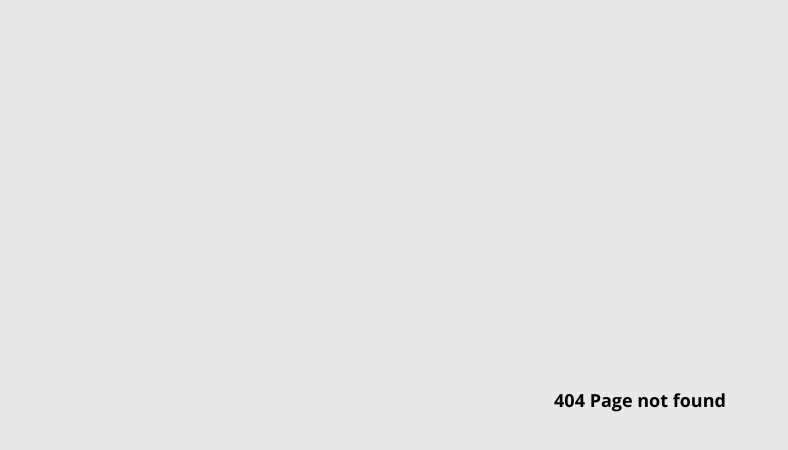
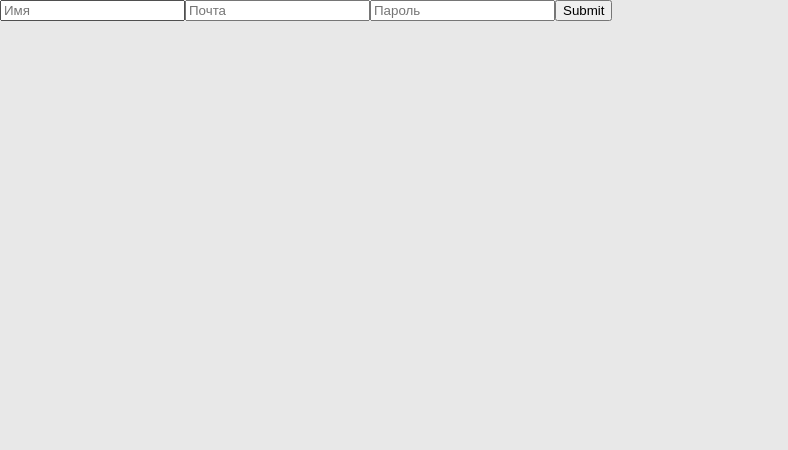
Before and after one commit to echo-tokyo/Pet, a React (Vite) app: page /registration in a window 1280 px wide. Before the commit this address had no page. Shown: the top 450 px of the page, without its empty margins (0-788 px from the left). Built offline with nearby package versions, Linux system fonts and the light colour scheme.

Commit message:
reg, login pages

```diff
--- a/package.json
+++ b/package.json
@@ -14,11 +14,13 @@
     "react": "^18.3.1",
     "react-dom": "^18.3.1",
     "react-easy-crop": "^5.0.8",
+    "react-hook-form": "^7.53.1",
     "react-redux": "^9.1.2",
     "react-router-dom": "^6.26.0",
     "sass": "^1.77.8",
     "styled-components": "^6.1.12",
-    "swiper": "^11.1.14"
+    "swiper": "^11.1.14",
+    "uuid": "^11.0.2"
   },
   "devDependencies": {
     "@types/react": "^18.3.3",
--- a/src/App.tsx
+++ b/src/App.tsx
@@ -1,32 +1,21 @@
-import Info from './components/info/Info'
-import Projects from './components/projects/Projects'
-import Stack from './components/stack/Stack'
-import Services from './components/services/Services'
-import Footer from './components/footer/Footer'
-import { useAppSelector } from './store/hooks'
 // TODO: затемнение фона при просмотре слайда проекта
 // TODO: возможность менять обложку
 
+import { useEffect } from 'react'
+import { useNavigate } from 'react-router-dom'
+
 const App:React.FC = () => {
-  const projects = useAppSelector(state => state.projects.projectsList)
-  const stack = useAppSelector(state => state.stack.stackList)
+  const navigate = useNavigate();
 
-  if(window.location.pathname === '/admin') {
-    localStorage.setItem('isAdmin', 'true')
-  }
-  // } else if(window.location.pathname === '/') {
-  //   localStorage.setItem('isAdmin', 'false')
-  // }
+  useEffect(() => {
+    if (localStorage.getItem('token')) {
+      navigate('/landing')
+    } else {
+      navigate('/registration')
+    }
+  }, [navigate])
 
-  return (
-    <>
-      <Info />
-      {projects.length > 0 && (<Projects />)}
-      {stack.length > 0 && (<Stack />)}
-      <Services />
-      <Footer />
-    </>
-  )
+  return null
 }
 
 export default App
--- a/src/Router.tsx
+++ b/src/Router.tsx
@@ -3,6 +3,9 @@ import App from './App'
 import ProjectPage from './components/projectPage/ProjectPage'
 import { Fragment } from 'react/jsx-runtime'
 import ScrollToTop from './ScrollToTop.ts'
+import Landing from './components/Landing.tsx'
+import Registration from './components/Registration.tsx'
+import Login from './components/Login.tsx'
 
 const Router = () => {
 	return (
@@ -11,9 +14,11 @@ const Router = () => {
 				<ScrollToTop />
 				<Routes>
 					<Route path='/' element={<App />}/>
-					<Route path='/admin' element={<App />}/>
+					<Route path='/registration' element={<Registration />} />
+					<Route path='/login' element={<Login />} />
+					<Route path='/landing/:id' element={<Landing />} />
+					<Route path='/landing/:landingId/project/:projectId' element={<ProjectPage />}/>
 					<Route path='*' element={<h3 style={{display:'flex', justifyContent:'center', alignItems:'center', height:'100vh'}}>404 Page not found</h3>}/>
-					<Route path='/project/:id' element={<ProjectPage />}/>
 				</Routes>
 			</Fragment>
 		</BrowserRouter>
--- /dev/null
+++ b/src/components/Landing.tsx
@@ -0,0 +1,27 @@
+import Info from './info/Info'
+import Projects from './projects/Projects'
+import Stack from './stack/Stack'
+import Services from './services/Services'
+import Footer from './footer/Footer'
+import { useAppSelector } from '../store/hooks'
+
+const Landing:React.FC = () => {
+	const projects = useAppSelector(state => state.projects.projectsList)
+  const stack = useAppSelector(state => state.stack.stackList)
+
+  if(window.location.pathname === '/admin') {
+    localStorage.setItem('isAdmin', 'true')
+  }
+
+  return (
+    <>
+      <Info />
+      {projects.length > 0 && (<Projects />)}
+      {stack.length > 0 && (<Stack />)}
+      <Services />
+      <Footer />
+    </>
+  )
+}
+
+export default Landing
--- /dev/null
+++ b/src/components/Login.tsx
@@ -0,0 +1,24 @@
+import React from 'react'
+import Authorization from './authorization/Authorization'
+import { v4 as uuidv4 } from 'uuid';
+// import { useForm } from 'react-hook-form';
+
+const Login:React.FC = () => {
+	// const {
+  //   register,
+  //   handleSubmit,
+  //   formState: { errors },
+  // } = useForm();
+
+	const handleSubmit = (e:React.FormEvent<HTMLFormElement>) => {
+		e.preventDefault()
+		console.log('Вход')
+		localStorage.setItem('token', uuidv4())
+	}
+
+	return (
+		<Authorization handleSubmit={handleSubmit}/>
+	)
+}
+
+export default Login
--- /dev/null
+++ b/src/components/Registration.tsx
@@ -0,0 +1,16 @@
+import React from 'react'
+import Authorization from './authorization/Authorization'
+import { v4 as uuidv4 } from 'uuid';
+
+const Registration:React.FC = () => {
+	const handleSubmit = (e:React.FormEvent<HTMLFormElement>) => {
+		e.preventDefault()
+		console.log('Регистрация')
+		localStorage.setItem('token', uuidv4())
+	}
+	return (
+		<Authorization handleSubmit={handleSubmit}/>
+	)
+}
+
+export default Registration
--- /dev/null
+++ b/src/components/authorization/Authorization.tsx
@@ -0,0 +1,20 @@
+import React from 'react'
+
+interface IProps {
+	handleSubmit: (e: React.FormEvent<HTMLFormElement>) => void
+}
+
+const Authorization:React.FC<IProps> = ({handleSubmit}) => {
+	return (
+		<form action="" onSubmit={(e) => handleSubmit(e)}>
+			{location.pathname==='/registration' &&
+				<input type="text" placeholder='Имя'/>
+			}
+			<input type="text" placeholder='Почта'/>
+			<input type="password" placeholder='Пароль'/>
+			<input type="submit" />
+		</form>
+	)
+}
+
+export default Authorization
```
Also changed, not shown: 1 other file (tests, documents, lock files or other folders).
